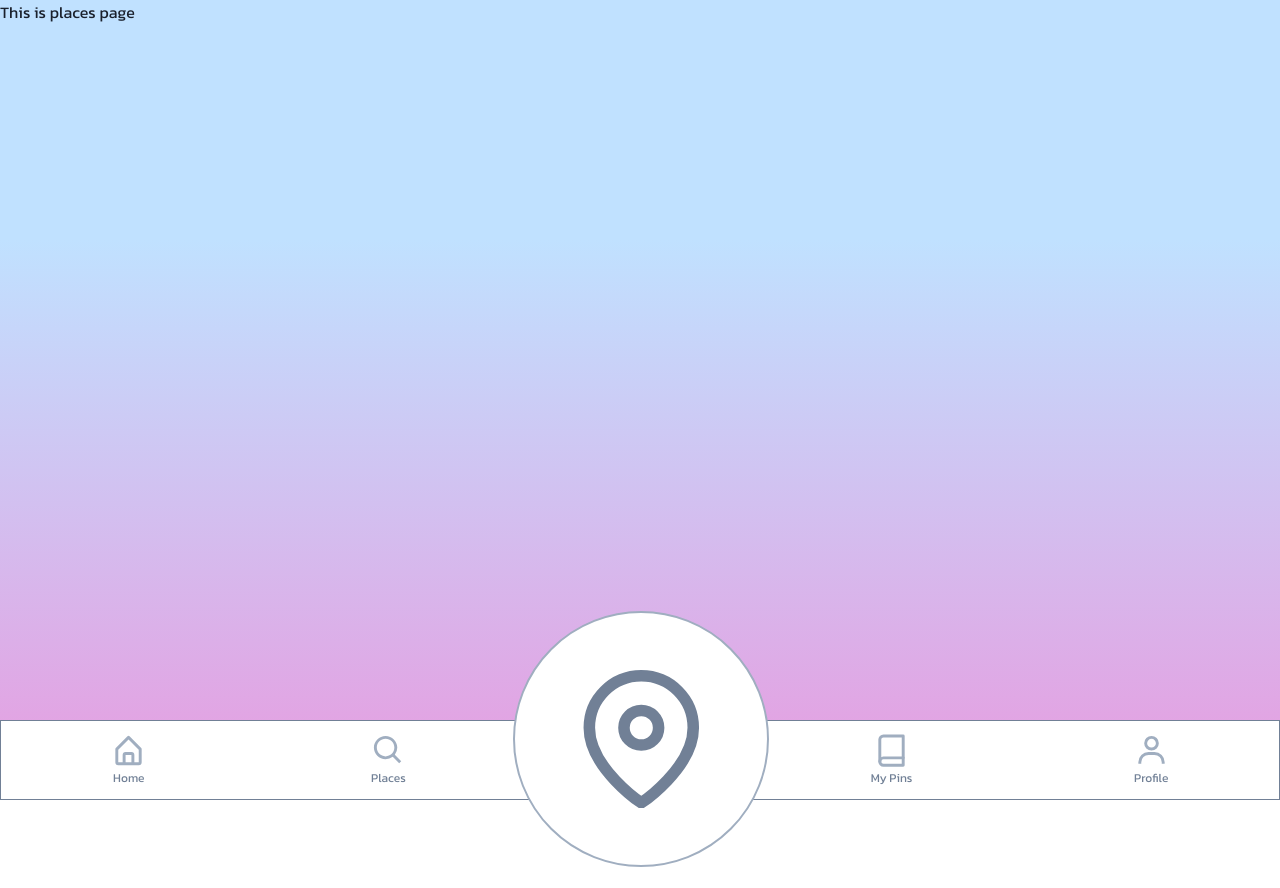
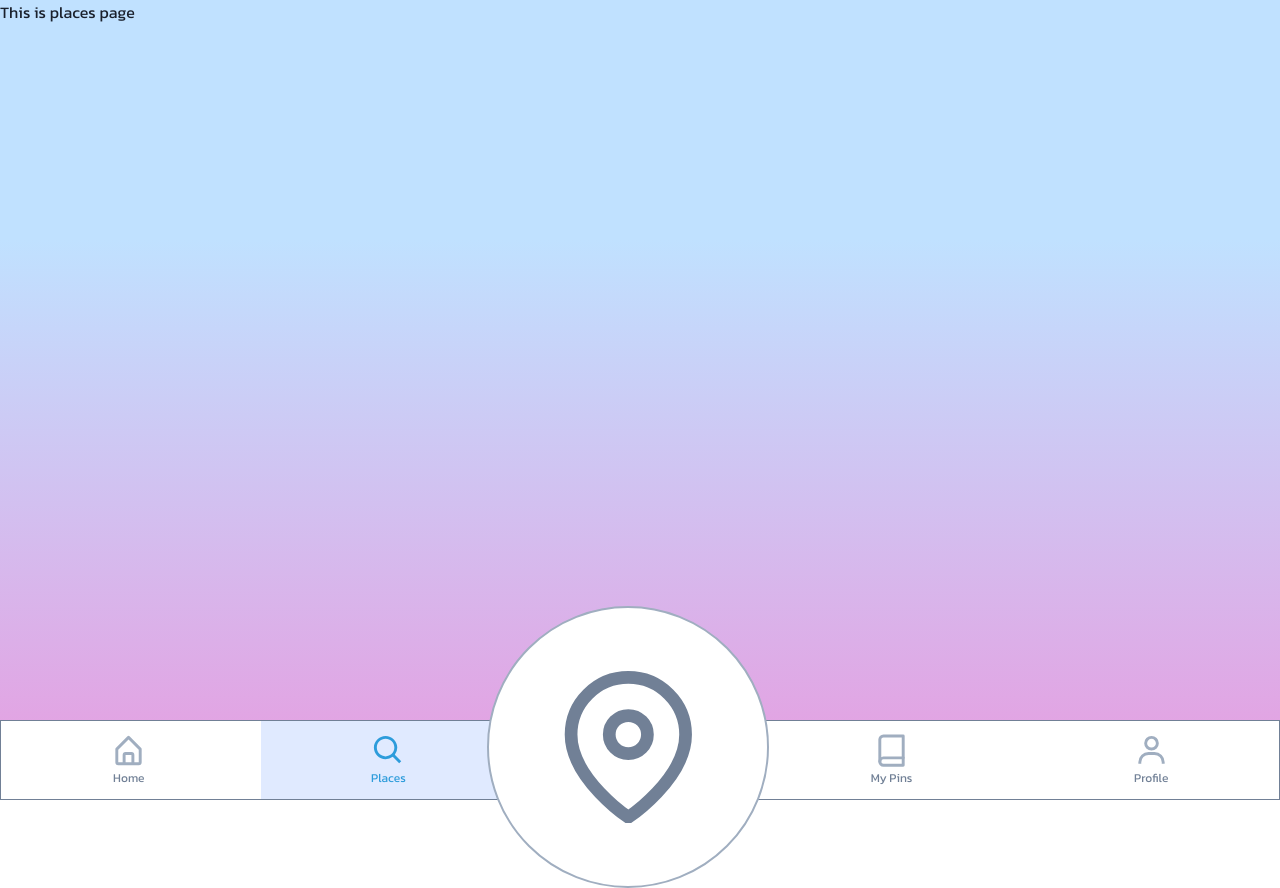
Before and after one commit to QuadieZ/andaman-traveller, a React (Create React App) app: page /places in a window 1280 px wide. Before the commit the page ends 867 px from the top, so only its background shows below. Built offline with nearby package versions, Linux system fonts and the light colour scheme; no server answers.

Commit message:
feat: active navigation

```diff
--- a/src/components/Modals/CheckInModal.js
+++ b/src/components/Modals/CheckInModal.js
@@ -54,11 +54,11 @@ export const CheckInModal = ({ place }) => {
         borderRadius="50%"
         bgColor="white"
         position="absolute"
-        bottom="5vh"
+        bottom="4vh"
         zIndex="2"
-        left="40vw"
+        left="38vw"
         icon={
-          <Circle size="20vw" bg="white" border="2px" borderColor="gray.400">
+          <Circle size="22vw" bg="white" border="2px" borderColor="gray.400">
             <Icon as={FiMapPin} boxSize="55%" color="gray.500" />
           </Circle>
         }
--- a/src/components/Navigation.js
+++ b/src/components/Navigation.js
@@ -6,10 +6,12 @@ import { CheckInModal } from "./Modals/CheckInModal";
 
 const NavigationItem = ({ icon, label, path }) => {
   const history = useHistory();
+  const active = history.location.pathname;
+
   return (
     <Stack
       align="center"
-      bgColor="white"
+      bgColor={path === active ? "#E0EAFF" : "white"}
       justify="center"
       h="100%"
       w="40%"
@@ -19,8 +21,12 @@ const NavigationItem = ({ icon, label, path }) => {
         history.push(path);
       }}
     >
-      <Icon as={icon} boxSize="45%" color="gray.400" />
-      <Text fontSize="xs" color="gray.500">
+      <Icon
+        as={icon}
+        boxSize="45%"
+        color={path === active ? "#2D9CDB" : "gray.400"}
+      />
+      <Text fontSize="xs" color={path === active ? "#2D9CDB" : "gray.500"}>
         {label}
       </Text>
     </Stack>
```
